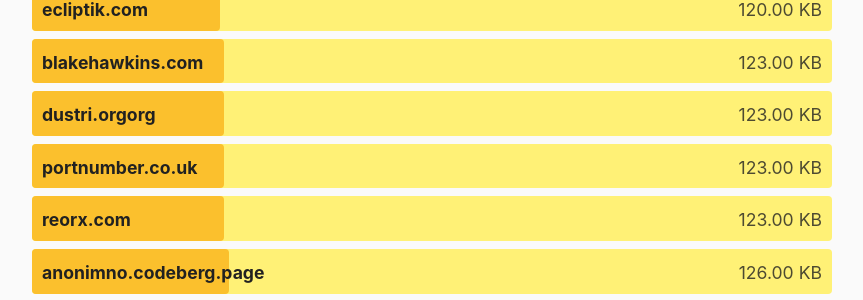
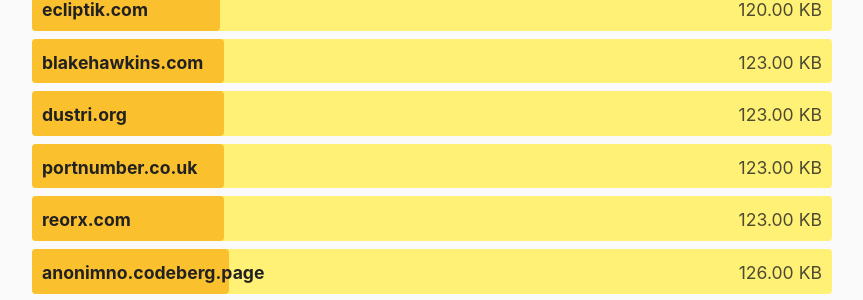
Before and after one commit to kevquirk/512kb.club, a Jekyll site: the page built from index.md, in a window 1280 px wide and 900 px high, scrolled down 20421 px. Shown: the part 156-456 px from the top of the window, without its empty margins (208-1071 px from the left). Built offline with Jekyll 4.4.1, drawn with Linux system fonts in a browser that asks for light colours.

Commit message:
Update sites.yml

```diff
--- a/_data/sites.yml
+++ b/_data/sites.yml
@@ -853,7 +853,7 @@
   size: 207
   last_checked: 2022-04-26
 
-- domain: dustri.orgorg
+- domain: dustri.org
   url: https://dustri.org/b/
   size: 123
   last_checked: 2023-03-01
```
